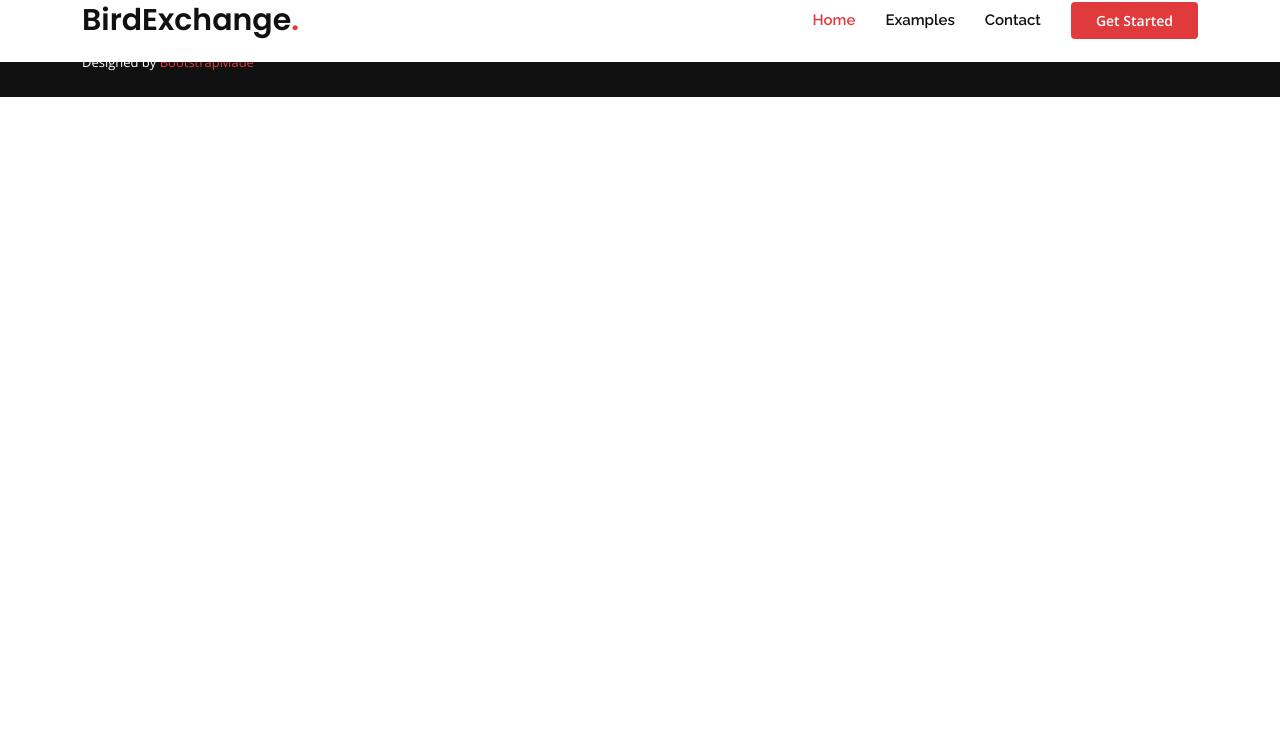
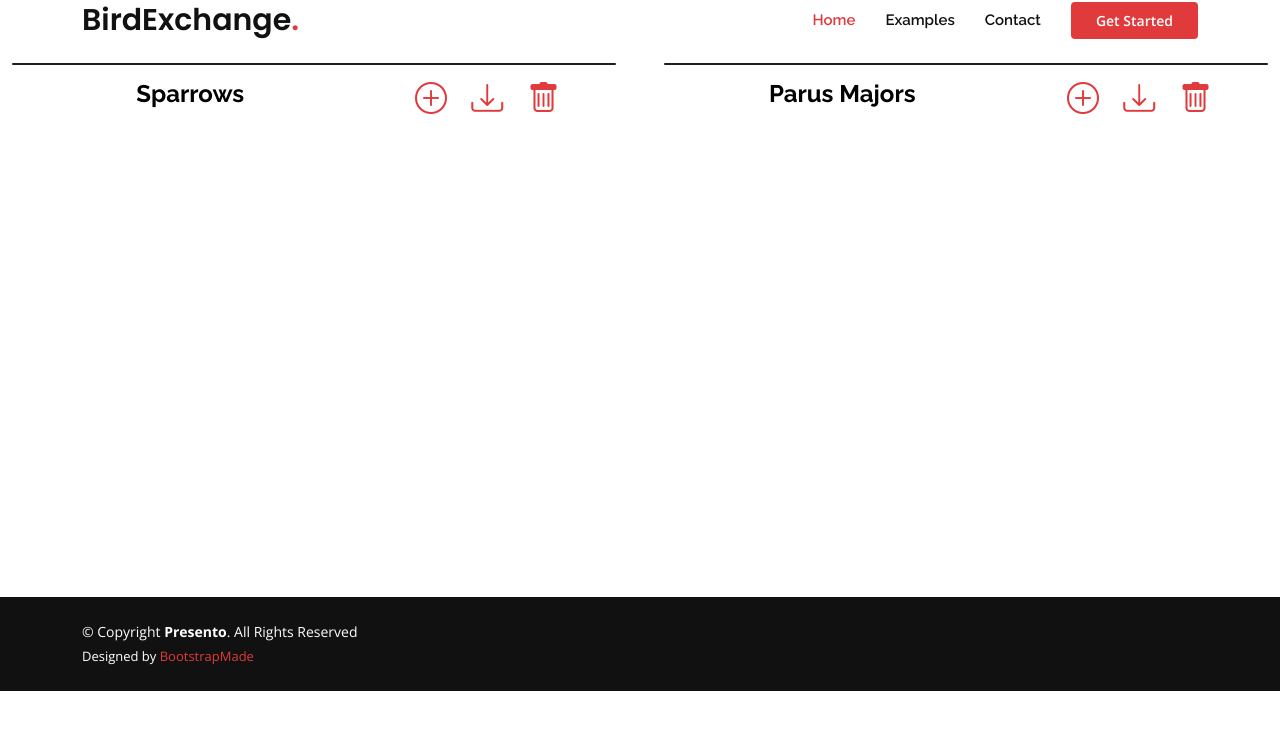
Before and after one commit to bird-exchange/frontend, a Flask app: page /images/ in a window 1280 px wide. Shown: the part 21-751 px from the top of the page. Run offline with Flask 2, Linux system fonts and the light colour scheme; some libraries are stand-ins or nearby versions.

Commit message:
feature: create images template

```diff
--- a/frontend/templates/images.html
+++ b/frontend/templates/images.html
@@ -2,6 +2,64 @@
 
 {% block content %}
 
+<section id="tabs" class="tabs">
+
+    <div class="row" data-aos="fade-up" data-aos-delay="200">
+        <div class="col-6">
+            <div class="container-fluid" style="height:auto;">
+                <div class="card text-bg-dark"  >
+                    <div class="card-img-overlay">
+                        <div class="row">
+                            <div class="col-7">
+                                <h4 class="card-text text-black fw-bold text-center" > Sparrows </h4>
+                            </div>
+
+                            <div class="col-5 text-center">
+                                <h2>
+                                    <a href=""><i class="bi bi-plus-circle"></i></a>
+                                    &nbsp;
+                                    <a href=""><i class="bi bi-download"></i></a>
+                                    &nbsp;
+                                    <a href=""><i class="bi bi-trash"></i></a>
+                                </h2>
+                            </div>
+                        </div>
 
 
+                    </div>
+                </div>
+            </div>
+        </div>
+
+        <div class="col-6">
+            <div class="container-fluid" style="height:auto;">
+                <div class="card text-bg-dark"  >
+                    <div class="card-img-overlay">
+                        <div class="row">
+                            <div class="col-7">
+                                <h4 class="card-text fw-bold text-black text-center" > Parus Majors </h4>
+                            </div>
+
+                            <div class="col-5 text-center">
+                                <h2>
+                                    <a href=""><i class="bi bi-plus-circle"></i></a>
+                                    &nbsp;
+                                    <a href=""><i class="bi bi-download"></i></a>
+                                    &nbsp;
+                                    <a href=""><i class="bi bi-trash"></i></a>
+                                </h2>
+                            </div>
+                        </div>
+
+
+                    </div>
+                </div>
+            </div>
+        </div>
+
+    </div>
+</section>
+
+<div class="container-fluid" style="padding-bottom:59vh;"> </div>
+
 {% endblock %}
```
